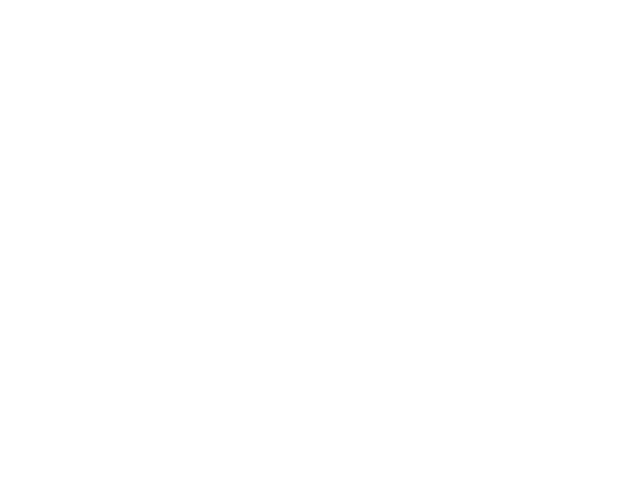
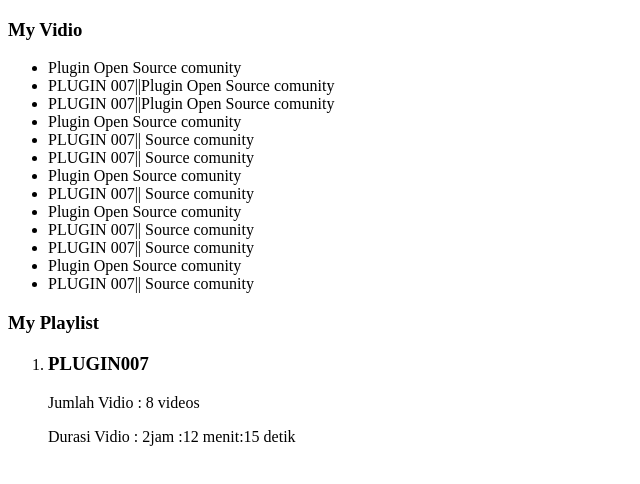
Before and after one commit to setiyawan12/Advanced-Javascript, a plain HTML site: page HigherOrderFunction/index.html in a window 1280 px wide. Shown: the whole page, without its empty margins (0-640 px from the left). Drawn offline with Linux system fonts and the light colour scheme.

Commit message:
1.Delete File

```diff
--- a/HigherOrderFunction/index.html
+++ b/HigherOrderFunction/index.html
@@ -6,6 +6,31 @@
     <title>Document</title>
 </head>
 <body>
+    <h3>My Vidio</h3>
+    <ul>
+        <li data-duration="13:25">Plugin Open Source comunity</li>
+        <li data-duration="10:17">PLUGIN 007||Plugin Open Source comunity</li>
+        <li data-duration="35:27">PLUGIN 007||Plugin Open Source comunity</li>
+        <li data-duration="35:17">Plugin Open Source comunity</li>
+        <li data-duration="14:27">PLUGIN 007|| Source comunity</li>
+        <li data-duration="15:37">PLUGIN 007|| Source comunity</li>
+        <li data-duration="11:57">Plugin Open Source comunity</li>
+        <li data-duration="17:22">PLUGIN 007|| Source comunity</li>
+        <li data-duration="18:21">Plugin Open Source comunity</li>
+        <li data-duration="11:20">PLUGIN 007|| Source comunity</li>
+        <li data-duration="16:17">PLUGIN 007|| Source comunity</li>
+        <li data-duration="18:12">Plugin Open Source comunity</li>
+        <li data-duration="11:28">PLUGIN 007|| Source comunity</li>
+    </ul>
+
+    <h3> My Playlist</h3>
+    <ol>
+        <li>
+            <h3>PLUGIN007</h3>
+            <p>Jumlah Vidio : <span class="jumlah-video"></span></p>
+            <p>Durasi Vidio : <span class="durasi-video"></span></p>
+        </li>
+    </ol>
 
 </body>
 <script src="script.js"></script>
--- a/HigherOrderFunction/script.js
+++ b/HigherOrderFunction/script.js
@@ -1,10 +1,33 @@
-const angka = [-1,8,9,1,4,-5,-4,3,2,9];
-//mencari angka >= 3
-//for
-const newAngka = [];
-for (let i = 0; i< angka.length; i ++){
-    if (angka[i] >= 3) {
-        newAngka.push(angka[i])
-    }
-}
-console.log(newAngka);
+// const angka = [-1,8,9,1,4,-5,-4,3,2,9];
+// //mencari angka >= 3
+// //for
+// const newAngka = [];
+// for (let i = 0; i< angka.length; i ++){
+//     if (angka[i] >= 3) {
+//         newAngka.push(angka[i])
+//     }
+// }
+// console.log(newAngka);
+
+const Vidoes = Array.from(document.querySelectorAll('[data-duration]'));
+let plugin = Vidoes.filter(vidio => vidio.textContent.includes('PLUGIN 007'))
+.map(item => item.dataset.duration)
+.map(waktu =>{
+    const parts = waktu.split(':').map(part=> parseFloat(part))
+    return (parts[0]* 60 + parts[1]);
+})
+
+.reduce((total,detik)=> total+detik);
+
+const jam = Math.floor(plugin/3600);
+plugin = plugin - jam*3600;
+const menit = Math.floor(plugin/60);
+const detik = Math.floor(plugin - menit*60);
+
+const Durasi= document.querySelector('.durasi-video')
+Durasi.textContent =`${jam}jam :${menit} menit:${detik} detik`
+// const jumlahvidio = document.querySelector('.jumlah-video')
+const jumlahvidio = Vidoes.filter(vidio=>vidio.textContent.includes('PLUGIN 007')).length
+const jumlahvideos = document.querySelector('.jumlah-video');
+jumlahvideos.textContent = `${jumlahvidio} videos`;
+console.log(detik);
--- a/taii.js
+++ /dev/null
@@ -1,4 +0,0 @@
-function asu(b) {
-    return b.toString();
-}
-asu(true)
```
